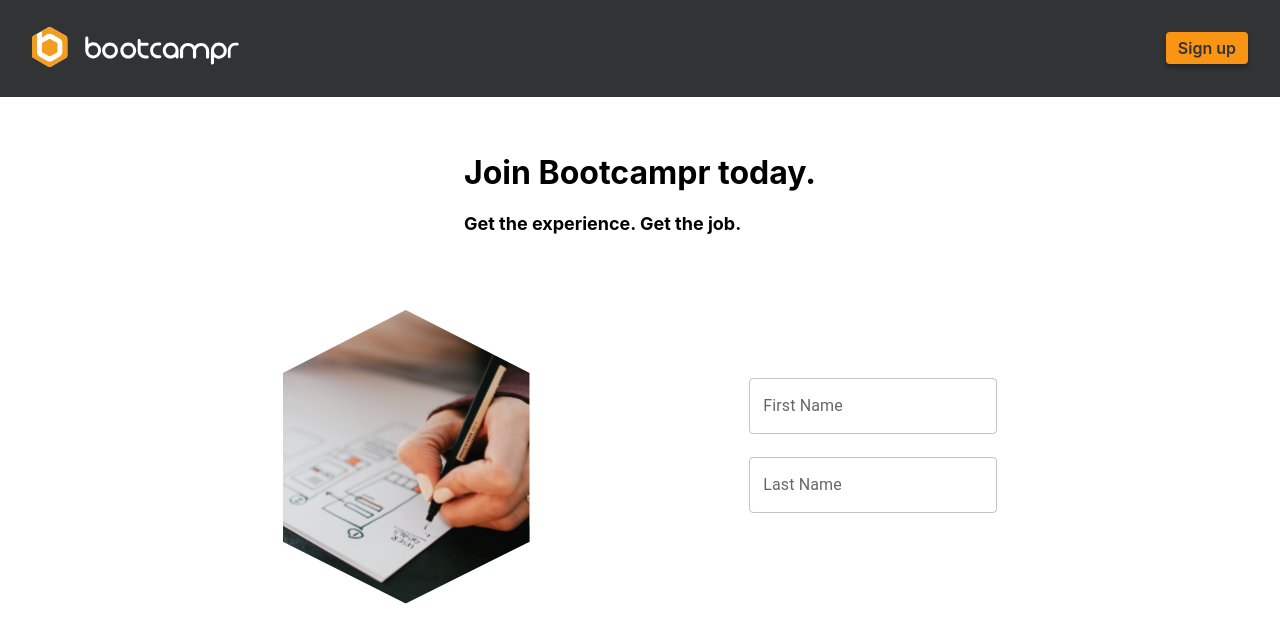
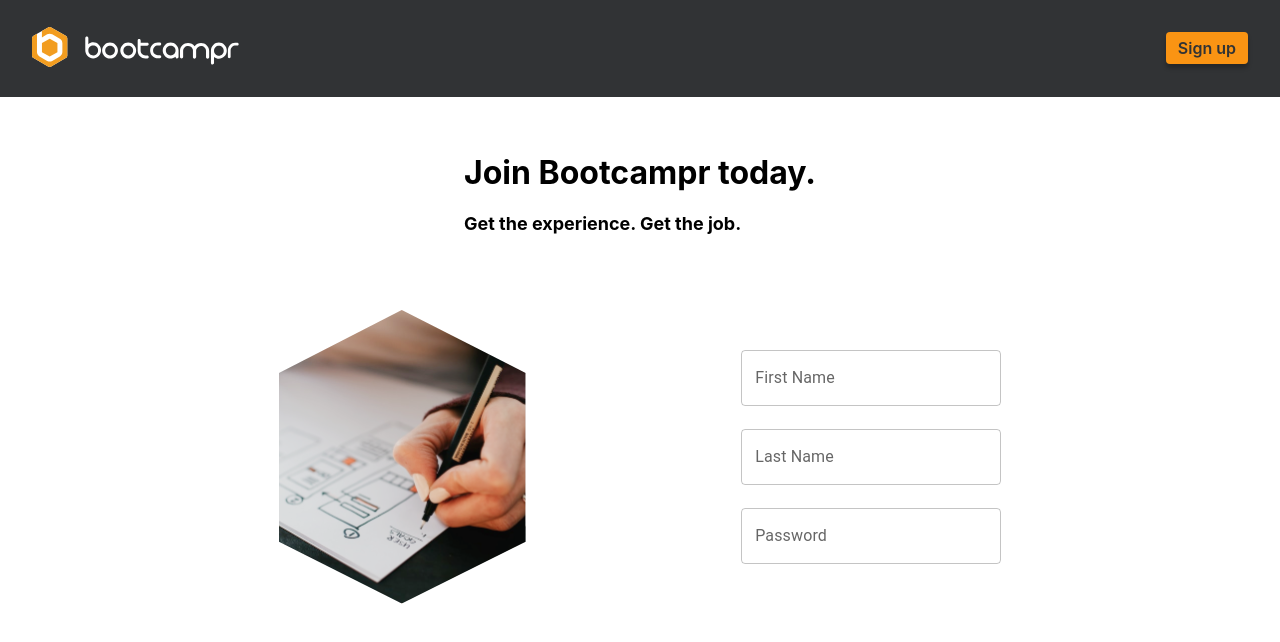
Before and after one commit to yeezick/bootcampr-assessment, a React (Create React App) app in the folder frontend/: page /sign-up in a window 1280 px wide. Shown: the top 642 px of the page. Built offline with nearby package versions, Linux system fonts and the light colour scheme.

Commit message:
feat: css

```diff
--- a/frontend/src/screens/SignUp/SignUp.tsx
+++ b/frontend/src/screens/SignUp/SignUp.tsx
@@ -1,9 +1,10 @@
 import React from 'react'
-import { TextField } from '@mui/material'
+import { FormControl, IconButton, InputAdornment, InputLabel, OutlinedInput, TextField } from '@mui/material'
 import Logo from '../../assets/SignUpImage.svg'
 import './SignUp.scss'
 
 export const SignUp: React.FC = () => {
+    const showPassword = false;
   return (
     <div className='signup-container'>
       <div className='top-container'>
@@ -15,6 +16,26 @@ export const SignUp: React.FC = () => {
         <div className='form-content'>
           <TextField helperText=' ' label='First Name' />
           <TextField helperText=' ' label='Last Name' />
+          <FormControl variant="outlined">
+          <InputLabel htmlFor="outlined-adornment-password">Password</InputLabel>
+          <OutlinedInput
+            id="outlined-adornment-password"
+            type={showPassword ? 'text' : 'password'}
+            endAdornment={
+              <InputAdornment position="end">
+                <IconButton
+                  aria-label="toggle password visibility"
+                //   onClick={handleClickShowPassword}
+                //   onMouseDown={handleMouseDownPassword}
+                  edge="end"
+                >
+                  {/* {<Visibility />} */}
+                </IconButton>
+              </InputAdornment>
+            }
+            label="Password"
+          />
+        </FormControl>
         </div>
       </div>
     </div>
```
